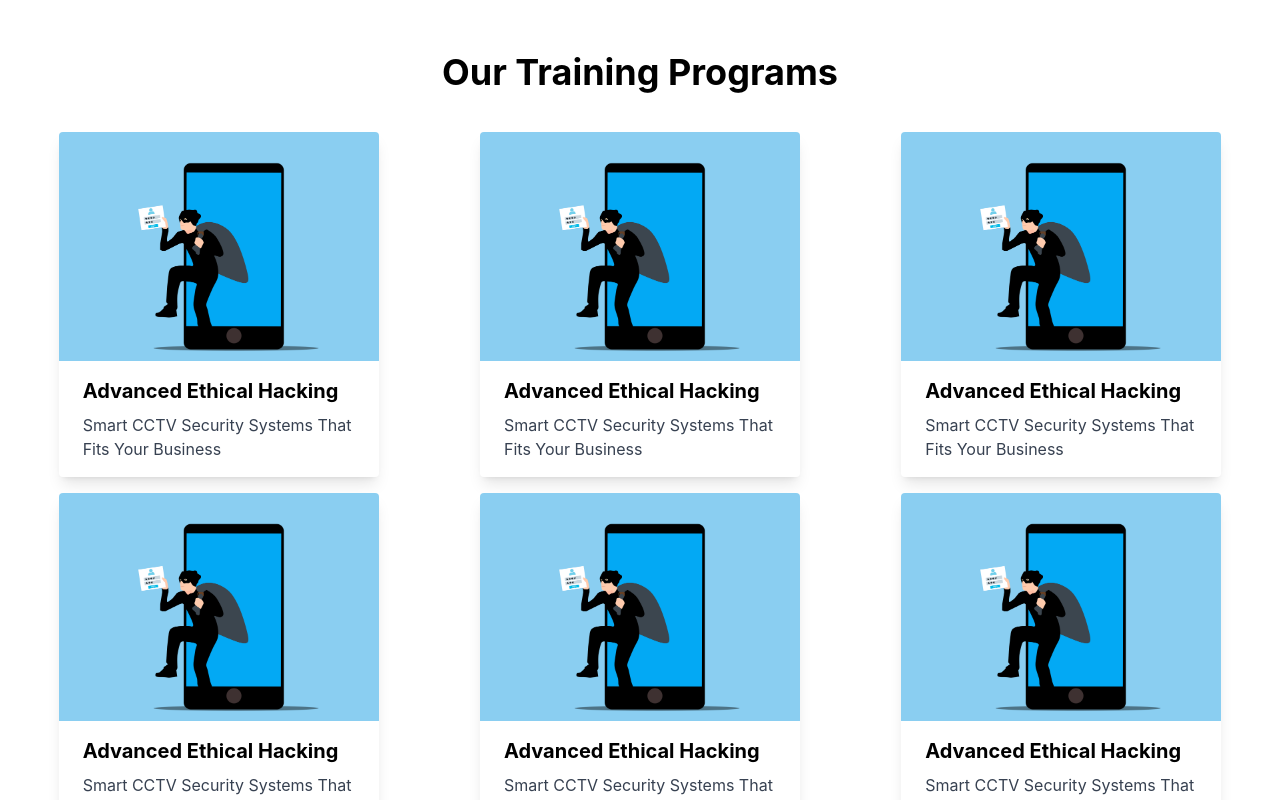
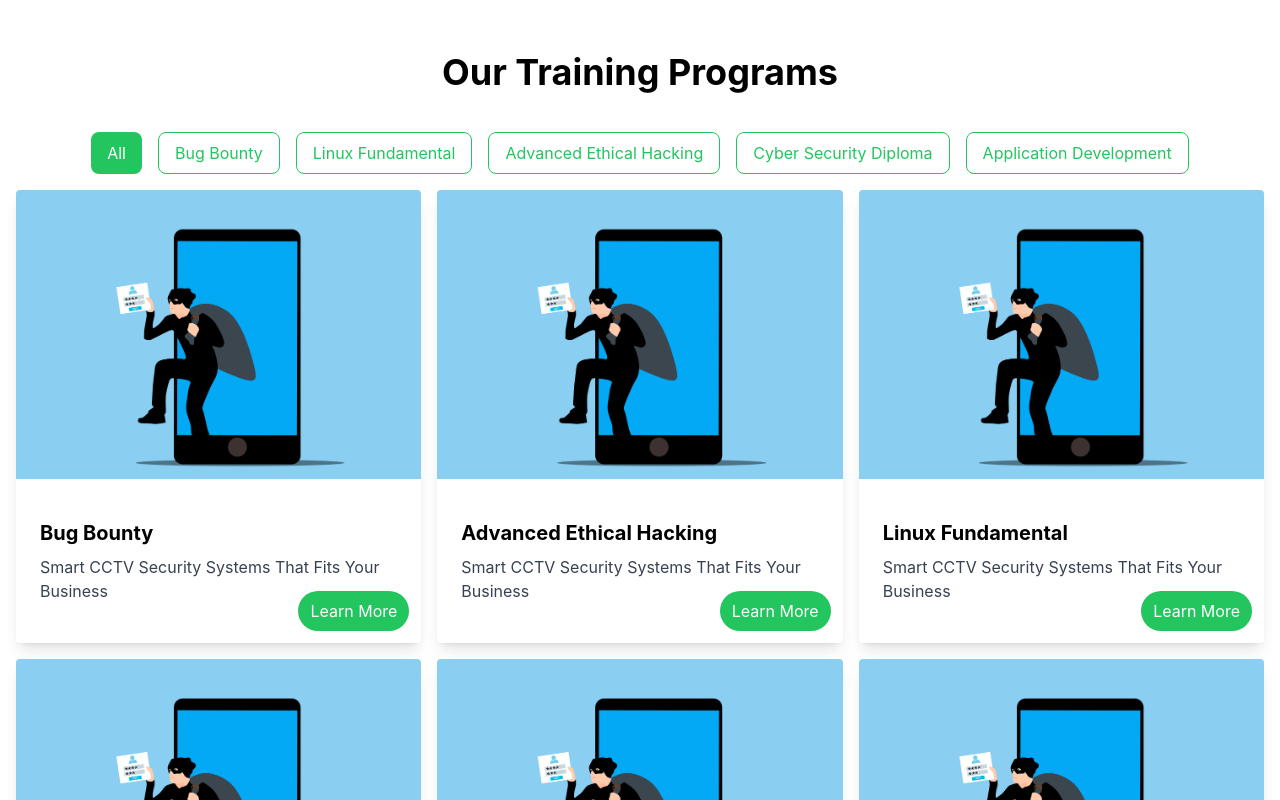
Before and after one commit to sankalp-codes244/cyberousWebsite, a React (Vite) app: page / in a window 1280 px wide. Shown: the part 3520-4320 px from the top of the page. Built offline with nearby package versions, Linux system fonts and the light colour scheme.

Commit message:
traing catogories added

```diff
--- a/src/components/TrainingCard.jsx
+++ b/src/components/TrainingCard.jsx
@@ -1,18 +1,28 @@
-const TrainingCard = ({ image, title, description,type }) => {
+import { Link } from "react-router-dom";
+
+const TrainingCard = ({ image, title, description,type}) => {
   return (
     // Responsive max width and hover effects
-    <div className="max-w-xs sm:max-w-sm md:max-w-80 lg:max-w-80 xl:max-w-80 mx-auto rounded overflow-hidden shadow-lg bg-white hover:shadow-xl transition-shadow duration-300">
+    <div className="max-w-xs sm:max-w-sm md:max-w-lg lg:max-w-lg xl:max-w-lg mx-auto rounded overflow-hidden shadow-lg bg-white hover:shadow-xl transition-shadow duration-300 relative">
       {/* Zoom and transition effects on the image */}
       <div className="overflow-hidden">
         <img className="w-full transform transition duration-500 hover:scale-110" src={image} alt={title} />
       </div>
-      <div className="px-6 py-4">
+      <div className="px-6 py-10">
         <div className="font-bold text-xl mb-2">{title}</div>
         <p className="text-gray-700 text-base">
           {description}
         </p>
+        {/* Button that appears on hover */}
+
+
+
       </div>
-    </div>
+      <Link className=" absolute bottom-0 right-0 m-3   px-3 py-2 bg-green-500 text-white rounded-full focus:ring-4 duration-500 ring-green-300">
+          Learn More
+        </Link>
+      </div>
+
   );
 };
 
--- a/src/pages/Homepage/Homepage.jsx
+++ b/src/pages/Homepage/Homepage.jsx
@@ -27,39 +27,45 @@ const Homepage = () => {
   const programs = [
     {
       id: 1,
-      title: 'Advanced Ethical Hacking',
+      title: 'Bug Bounty',
       description: 'Smart CCTV Security Systems That Fits Your Business',
       image: Images.carousalImg3,
+      type: 'bug_bounty'
     },
     {
       id: 2,
       title: 'Advanced Ethical Hacking',
       description: 'Smart CCTV Security Systems That Fits Your Business',
       image: Images.carousalImg3,
+      type: 'Advanced_Ethical_Hacking'
     },
     {
       id: 3,
-      title: 'Advanced Ethical Hacking',
+      title: 'Linux Fundamental',
       description: 'Smart CCTV Security Systems That Fits Your Business',
       image: Images.carousalImg3,
+      type: 'Linux_Fundamental'
     },
     {
       id: 4,
-      title: 'Advanced Ethical Hacking',
+      title: 'Cyber Security Diploma',
       description: 'Smart CCTV Security Systems That Fits Your Business',
       image: Images.carousalImg3,
+      type: 'Cyber_Security_Diploma'
     },
     {
       id: 5,
-      title: 'Advanced Ethical Hacking',
+      title: 'Application Development',
       description: 'Smart CCTV Security Systems That Fits Your Business',
       image: Images.carousalImg3,
+      type: 'Application_Development'
     },
     {
       id: 6,
       title: 'Advanced Ethical Hacking',
       description: 'Smart CCTV Security Systems That Fits Your Business',
       image: Images.carousalImg3,
+      type: 'Advanced_Ethical_Hacking'
     },
   ];
 
--- a/src/pages/Homepage/Training/Training.jsx
+++ b/src/pages/Homepage/Training/Training.jsx
@@ -2,28 +2,104 @@ import { useState } from "react";
 import TrainingCard from "../../../components/TrainingCard";
 
 const Training = ({ programs }) => {
-  const [selectedType, setSelectedType] = useState('All'); // Fixed typo
+  const [selectedType, setSelectedType] = useState("All"); // Fixed typo
 
   return (
     <div className="container mx-auto px-4">
-      <h2 className="text-center text-4xl font-bold my-10">Our Training Programs</h2>
+      <h2 className="text-center text-4xl font-bold my-10">
+        Our Training Programs
+      </h2>
 
-      {/* <div className="flex justify-center my-4">
-        <button onClick={() => setSelectedType('All')} className={`mx-2 px-4 py-2 ${selectedType === 'All' ? 'bg-green-500 text-white rounded-lg' : 'bg-white text-green-500 border border-green-500 rounded-lg'}`}>All</button>
-        <button onClick={() => setSelectedType('Complete')} className={`mx-2 px-4 py-2 ${selectedType === 'Complete' ? 'bg-green-500 text-white rounded-lg' : 'bg-white text-green-500 border border-green-500 rounded-lg'}`}>Complete Projects</button>
-        <button onClick={() => setSelectedType('Ongoing')} className={`mx-2 px-4 py-2 ${selectedType === 'Ongoing' ? 'bg-green-500 text-white rounded-lg' : 'bg-white text-green-500 border border-green-500 rounded-lg'}`}>Ongoing Projects</button>
-      </div> */}
+      <div className="flex justify-center my-4">
+        <button
+          onClick={() => setSelectedType("All")}
+          className={`mx-2 px-4 py-2 ${
+            selectedType === "All"
+              ? "bg-green-500 text-white rounded-lg"
+              : "bg-white text-green-500 border border-green-500 rounded-lg focus:ring-4 duration-500 ring-green-300"
+          }`}
+        >
+          All
+        </button>
+        <button
+          onClick={() => setSelectedType("bug_bounty")}
+          className={`mx-2 px-4 py-2 ${
+            selectedType === "bug_bounty"
+              ? "bg-green-500 text-white rounded-lg"
+              : "bg-white text-green-500 border border-green-500 rounded-lg focus:ring-4 duration-500 ring-green-300"
+          }`}
+        >
+          Bug Bounty
+        </button>
+        <button
+          onClick={() => setSelectedType("Linux_Fundamental")}
+          className={`mx-2 px-4 py-2 ${
+            selectedType === "Linux_Fundamental"
+              ? "bg-green-500 text-white rounded-lg"
+              : "bg-white text-green-500 border border-green-500 rounded-lg focus:ring-4 duration-500 ring-green-300"
+          }`}
+        >
+          Linux Fundamental
+        </button>
+        <button
+          onClick={() => setSelectedType("Advanced_Ethical_Hacking")}
+          className={`mx-2 px-4 py-2 ${
+            selectedType === "Advanced_Ethical_Hacking"
+              ? "bg-green-500 text-white rounded-lg"
+              : "bg-white text-green-500 border border-green-500 rounded-lg focus:ring-4 duration-500 ring-green-300"
+          }`}
+        >
+          Advanced Ethical Hacking
+        </button>
+        <button
+          onClick={() => setSelectedType("Cyber_Security_Diploma")}
+          className={`mx-2 px-4 py-2 ${
+            selectedType === "Cyber_Security_Diploma"
+              ? "bg-green-500 text-white rounded-lg"
+              : "bg-white text-green-500 border border-green-500 rounded-lg focus:ring-4 duration-500 ring-green-300"
+          }`}
+        >
+          Cyber Security Diploma
+        </button>
+        <button
+          onClick={() => setSelectedType("Application_Development")}
+          className={`mx-2 px-4 py-2 ${
+            selectedType === "Application_Development"
+              ? "bg-green-500 text-white rounded-lg"
+              : "bg-white text-green-500 border border-green-500 rounded-lg focus:ring-4 duration-500 ring-green-300"
+          }`}
+        >
+          Application Development
+        </button>
+      </div>
 
       {/* Responsive grid layout */}
       <div className="grid grid-cols-1 sm:grid-cols-2 lg:grid-cols-3 xl:grid-cols-3 gap-4 my-4">
-        {programs.map((program, index) => (
-          <TrainingCard
-            title={program.title}
-            description={program.description}
-            image={program.image}
-            key={program.id}
-          />
-        ))}
+        {selectedType === "All"?(
+            programs.map((program) => (
+              <TrainingCard
+                key={program.id}
+                image={program.image}
+                title={program.title}
+                description={program.description}
+                type={program.type}
+              />
+            ))
+         ) : (
+            programs
+              .filter((program) => program.type === selectedType)
+              .map((program) => (
+                <TrainingCard
+                  key={program.id}
+                  image={program.image}
+                  title={program.title}
+                  description={program.description}
+                  type={program.type}
+                />
+              ))
+          )
+
+        }
       </div>
     </div>
   );
```
